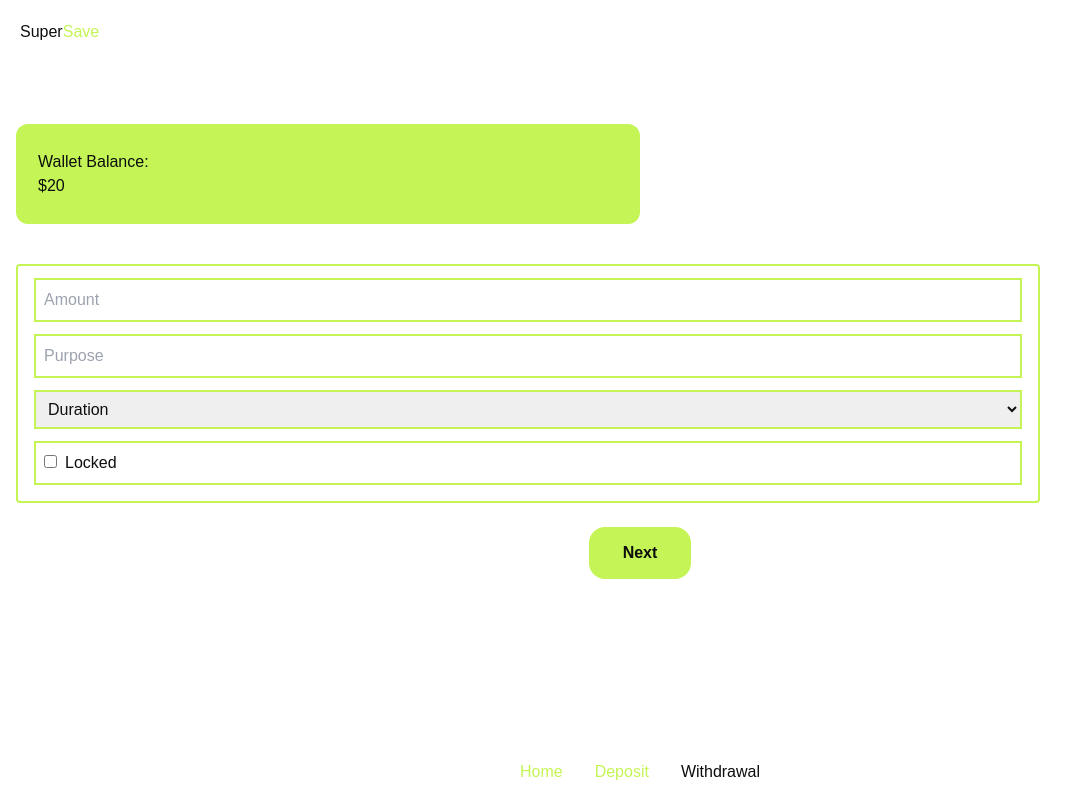
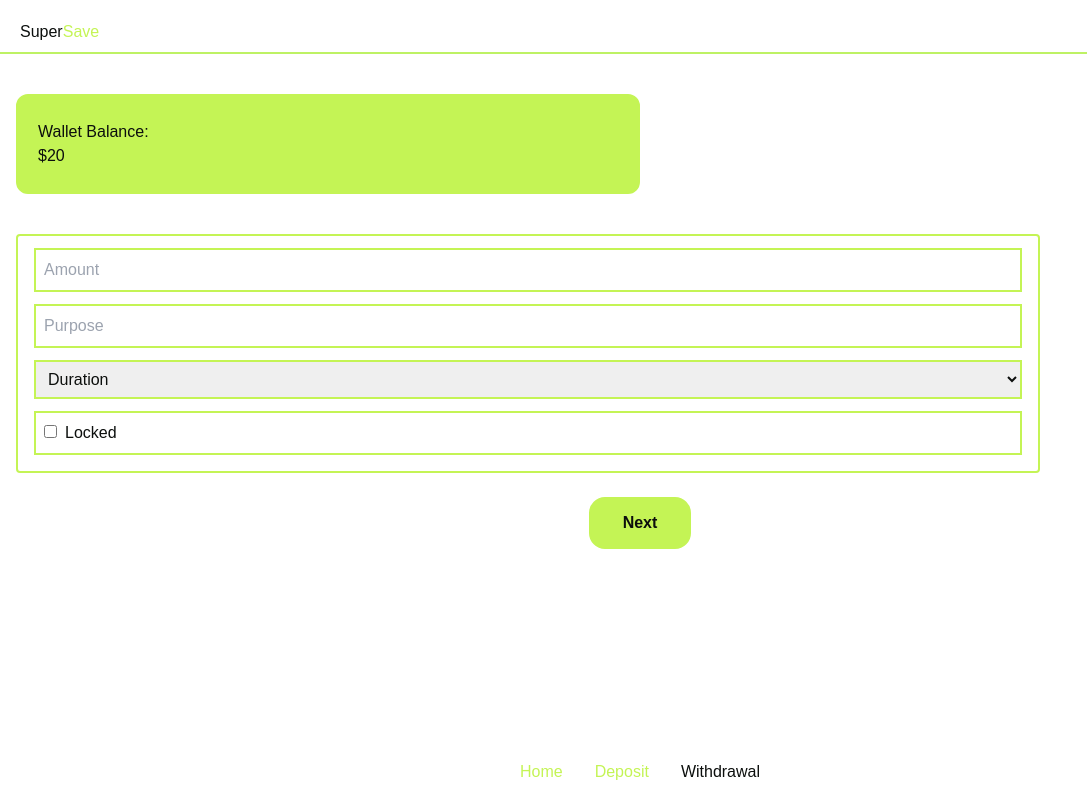
Before and after one commit to Preciousnnebuogor/supersave, a Next.js app: page /deposit in a window 1280 px wide. Shown: the whole page, without its empty margins (0-1087 px from the left). Built offline with nearby package versions, Linux system fonts and the light colour scheme.

Commit message:
added navbar

```diff
--- a/app/(sector)/deposit.tsx
+++ b/app/(sector)/deposit.tsx
@@ -5,12 +5,8 @@ import Link from "next/link"
 export default function Deposit() {
   return (
     <div className={``}>
-      <div className={`pt-5 pl-5`}>
-        <h1>
-          Super<span className={`text-primary`}>Save</span>
-        </h1>
-      </div>
-      <div className={`px-4 mt-20`}>
+
+      <div className={`px-4 mt-10`}>
         <div
           className={`border-2 border-primary rounded-xl bg-primary w-[50%] px-5 py-6`}
         >
--- /dev/null
+++ b/app/(sector)/deposit/navbar.tsx
@@ -0,0 +1,9 @@
+export default function Navbar(){
+    return <div>
+      <div className={`pt-5 pl-5 border-b-2 border-lime-300 pb-2`}>
+        <h1>
+          Super<span className={`text-primary`}>Save</span>
+        </h1>
+      </div>
+    </div>
+}
--- a/app/(sector)/layout.tsx
+++ b/app/(sector)/layout.tsx
@@ -3,10 +3,12 @@
 import React, { ReactNode } from "react"
 
 import Footer from "./footer"
+import Navbar from "./deposit/navbar"
 
 export default function PageLayout(props: { children: ReactNode }) {
   return (
     <div className={"bg-background"}>
+        <Navbar/>
       <div className={``}> {props.children}</div>
 
       <Footer />
```
